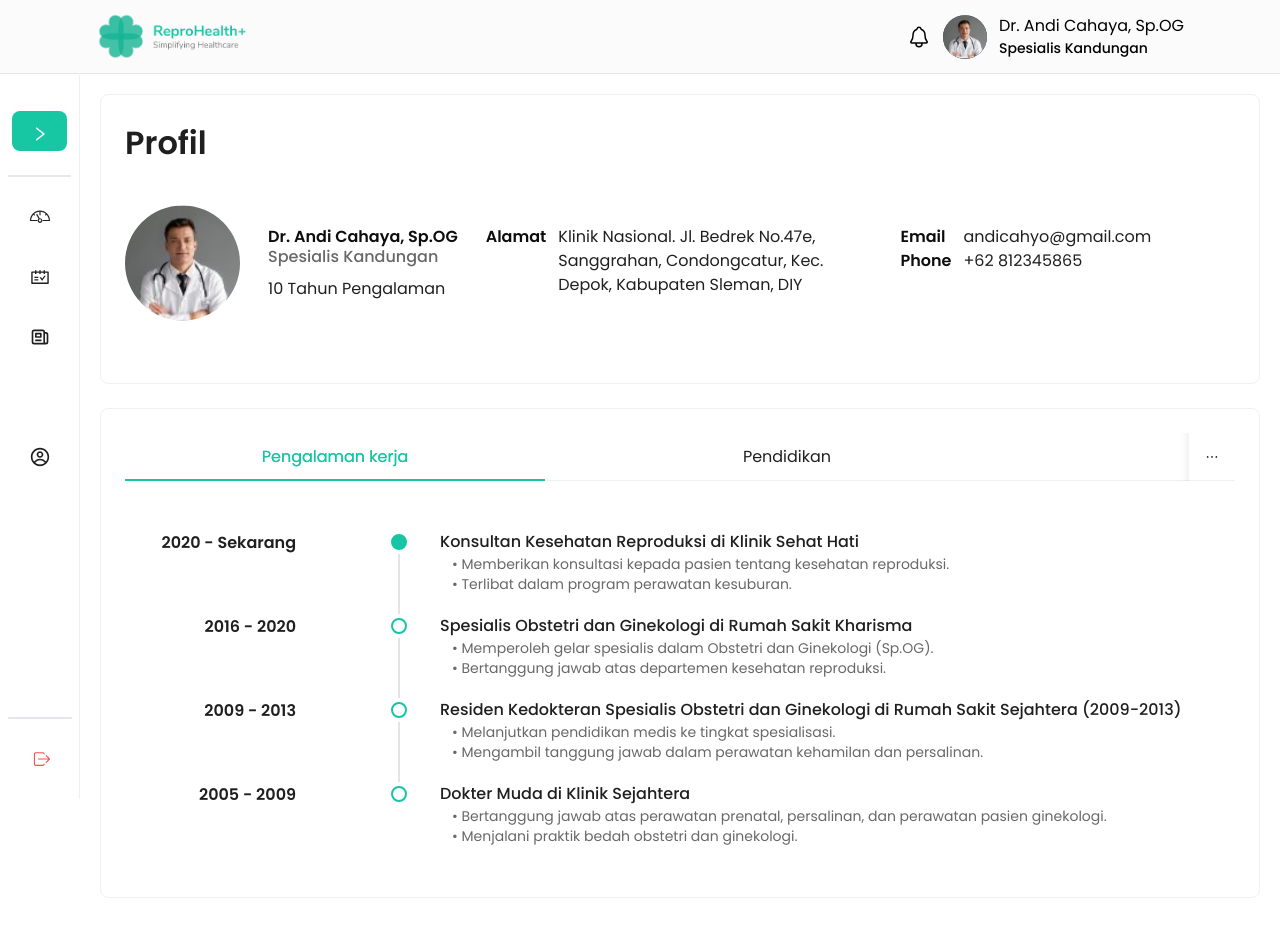
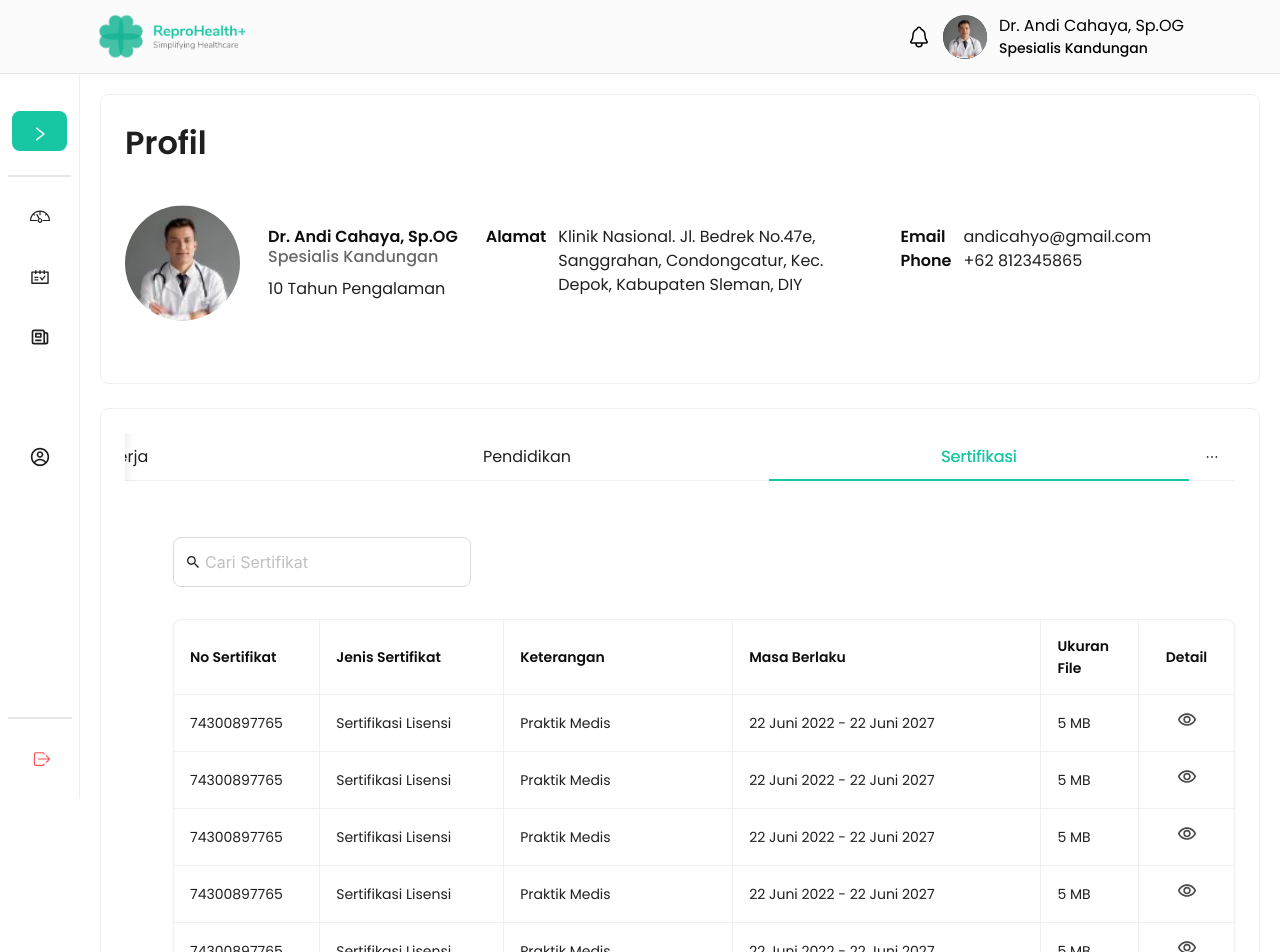
Before and after one commit to team-capstone-1/fe-repro-health, a React (Vite) app: page /dashboard/profil in a window 1280 px wide. Shown: the top 952 px of the page. Built offline with nearby package versions, Linux system fonts and the light colour scheme; some icons are missing.

Commit message:
feat: (ProfileDoctor) add certificate table on tabs Sertifikat

```diff
--- a/src/views/app-views/profile/components/Certificate.jsx
+++ b/src/views/app-views/profile/components/Certificate.jsx
@@ -1,11 +1,195 @@
-import React from "react";
+import { Col, ConfigProvider, Form, Image, Input, Row, Table } from "antd";
+import { IoMdSearch } from "react-icons/io";
+
+import IconShowCertif from "@/assets/certif-show.svg";
+import ImageCertif from "@/assets/certificate-dental.png";
 
 export default function Certificate() {
+  const DataSource = [
+    {
+      id: "f03f5d62-5cf3-4f03-9c3f-8c34620e94c6",
+      doctor_profile_id: "74300897765",
+      time_period: "22 Juni 2022 - 22 Juni 2027",
+      // time_period: {
+      //   start_date: "22 Juni 2022",
+      //   end_date: "22 Juni 2027",
+      // },
+      description: "Praktik Medis",
+      certificate_type: "Sertifikasi Lisensi",
+      file_size: "5 MB",
+      details: (
+        <Image
+          width={20}
+          src={IconShowCertif}
+          preview={{
+            src: ImageCertif,
+          }}
+        />
+      ),
+    },
+
+    {
+      id: "f03f5d62-5cf3-4f03-9c3f-8c34620e94c6",
+      doctor_profile_id: "74300897765",
+      time_period: "22 Juni 2022 - 22 Juni 2027",
+      description: "Praktik Medis",
+      certificate_type: "Sertifikasi Lisensi",
+      file_size: "5 MB",
+      details: (
+        <Image
+          width={20}
+          src={IconShowCertif}
+          preview={{
+            src: "https://yt3.googleusercontent.com/Yltbh2eH6nCCEwh4au4IeBK-FNkYSETVxLngkPbcj1igZ__PJa4XVEt-0Jx-sGAx717p1kERzqA=s900-c-k-c0x00ffffff-no-rj",
+          }}
+        />
+      ),
+    },
+
+    {
+      id: "f03f5d62-5cf3-4f03-9c3f-8c34620e94c6",
+      doctor_profile_id: "74300897765",
+      time_period: "22 Juni 2022 - 22 Juni 2027",
+      description: "Praktik Medis",
+      certificate_type: "Sertifikasi Lisensi",
+      file_size: "5 MB",
+      details: (
+        <Image
+          width={20}
+          src={IconShowCertif}
+          preview={{
+            src: "https://zos.alipayobjects.com/rmsportal/jkjgkEfvpUPVyRjUImniVslZfWPnJuuZ.png",
+          }}
+        />
+      ),
+    },
+
+    {
+      id: "f03f5d62-5cf3-4f03-9c3f-8c34620e94c6",
+      doctor_profile_id: "74300897765",
+      time_period: "22 Juni 2022 - 22 Juni 2027",
+      description: "Praktik Medis",
+      certificate_type: "Sertifikasi Lisensi",
+      file_size: "5 MB",
+      details: (
+        <Image
+          width={20}
+          src={IconShowCertif}
+          preview={{
+            src: "https://assets-a1.kompasiana.com/items/album/2022/05/30/eren-yeager-1-6294723353e2c32b47142933.jpg",
+          }}
+        />
+      ),
+    },
+
+    {
+      id: "f03f5d62-5cf3-4f03-9c3f-8c34620e94c6",
+      doctor_profile_id: "74300897765",
+      time_period: "22 Juni 2022 - 22 Juni 2027",
+      description: "Praktik Medis",
+      certificate_type: "Sertifikasi Lisensi",
+      file_size: "5 MB",
+      details: (
+        <Image
+          width={20}
+          src={IconShowCertif}
+          preview={{
+            src: "https://i.ytimg.com/vi/f93sHJkdsiw/maxresdefault.jpg",
+          }}
+        />
+      ),
+    },
+  ];
+
+  const columns = [
+    {
+      title: "No Sertifikat",
+      dataIndex: "doctor_profile_id",
+      key: "doctor_profile_id",
+      width: 150,
+    },
+    {
+      title: "Jenis Sertifikat",
+      dataIndex: "certificate_type",
+      key: "certificate_type",
+      width: 200,
+    },
+    {
+      title: "Keterangan",
+      dataIndex: "description",
+      key: "description",
+      width: 250,
+    },
+    {
+      title: "Masa Berlaku",
+      dataIndex: "time_period",
+      key: "time_period",
+      width: 350,
+    },
+    {
+      title: "Ukuran File",
+      dataIndex: "file_size",
+      key: "file_size",
+      width: 100,
+    },
+    {
+      title: "Detail",
+      dataIndex: "details",
+      key: "details",
+      width: 100,
+      align: "center",
+    },
+  ];
+
   return (
-    <section id="profile-certificate-section">
-      <div className="ms-[3rem]">
-        <h1>Sertifikat</h1>
-      </div>
+    <section id="profile-certificate-section" className="my-10 ms-[3rem]">
+      <Form layout="vertical">
+        <Row gutter={[16, 8]}>
+          <Col
+            span={24}
+            lg={{ span: 7, offset: 0 }}
+            md={{ span: 8, offset: 2 }}
+            xl={{ span: 7, offset: 0 }}
+            className="text-start"
+          >
+            <Form.Item name="search" id="search-certificate">
+              <Input
+                placeholder="Cari Sertifikat"
+                size="large"
+                allowClear
+                prefix={<IoMdSearch />}
+                className="h-[3.14rem]"
+              />
+            </Form.Item>
+          </Col>
+
+          <Col span={24}>
+            <ConfigProvider
+              theme={{
+                components: {
+                  Table: {
+                    headerColor: "#0D0D0D",
+                    headerBg: "transparent",
+                    rowHoverBg: "#e8f9f6",
+                    cellPaddingBlock: 15,
+                  },
+                },
+              }}
+            >
+              <Table
+                id="table-certificate"
+                dataSource={DataSource}
+                columns={columns}
+                pagination={false}
+                scroll={{ x: true }}
+                style={{ maxWidth: "100%" }}
+                className="shadow-sm"
+                bordered
+              />
+            </ConfigProvider>
+          </Col>
+        </Row>
+      </Form>
     </section>
   );
 }
--- a/src/views/app-views/profile/components/TabsDoctor.jsx
+++ b/src/views/app-views/profile/components/TabsDoctor.jsx
@@ -40,7 +40,7 @@ export default function TabsDoctor() {
         }}
       >
         <Card>
-          <Tabs defaultActiveKey="1" items={tabs} onChange={onChange} />
+          <Tabs defaultActiveKey="3" items={tabs} onChange={onChange} />
         </Card>
       </ConfigProvider>
     </section>
```
Also changed, not shown: src/assets/certif-show.svg (added), src/assets/certificate-dental.png (added).
